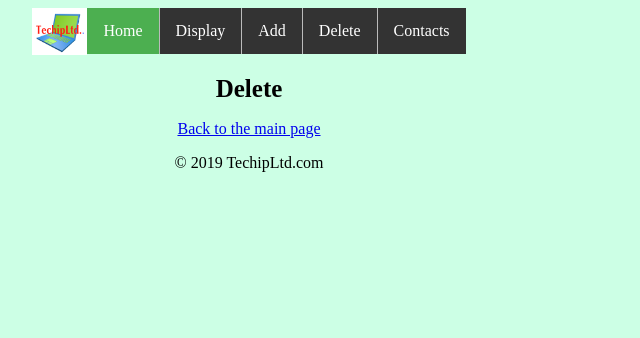
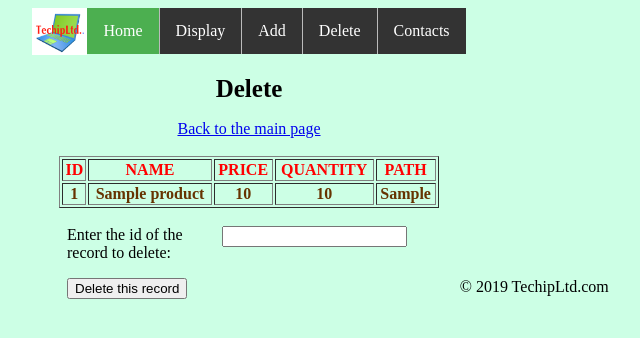
Before and after one commit to AltabHossain/assign2, a PHP site: page /delete.php in a window 1280 px wide. Shown: the top 338 px of the page, without its empty margins (391-1031 px from the left). Run offline with PHP 8.4, Linux system fonts and the light colour scheme; tables that the repository leaves empty or names only in its code hold one stand-in row (values such as "Sample post").

Commit message:
implement deletion in delete.php and deleterow.php.display.php has some changes.

```diff
--- a/delete.php
+++ b/delete.php
@@ -1,3 +1,4 @@
+<?php include 'config.php' ?>
 <!DOCTYPE html>
 <html lang='en'>
   <head>
@@ -11,9 +12,51 @@
     <!-- Logo and Nav bar -->
 
     <h1>Delete</h1>
-    <a href="./index.php">Back to the main page</a>
+    <a href="./index.php">Back to the main page</a> <br><br>
 
-    <!-- footer -->
-    <?php include('footer.php'); ?>
-  </body>
+    <!-- Embedded PHP code with Table -->
+      <table border="1" width="30%" height="30%">
+       <tr>
+       <th><font color='Red'>ID</font></th>
+       <th><font color='Red'>NAME</font></th>
+       <th><font color='Red'>PRICE</font></th>
+       <th><font color='Red'>QUANTITY</font></th>
+       <th><font color='Red'>PATH</font></th>
+       </tr>
+
+      <?php
+       $sql="SELECT * FROM products";
+       $aResult=mysql_query($sql);
+       while($rows = mysql_fetch_array($aResult,MYSQL_ASSOC))
+      {
+       $id = $rows['id'];
+       $name = $rows['name'];
+       $price = $rows['price'];
+       $qty = $rows['qty'];
+       $path = $rows['path'];
+      ?>
+       <tr>
+
+       <td><b><font color='#663300'><?php echo $id;?></font></b></td>
+       <td><b><font color='#663300'><?php echo $name;?></font></b></td>
+       <td><b><font color='#663300'><?php echo $price;?></font></b></td>
+       <td><b><font color='#663300'><?php echo $qty;?></font></b></td>
+       <td><b><font color='#663300'><?php echo $path;?></font></b></td>
+       </td>
+       </tr>
+      <?php } ?>
+      </table>
+
+	<!-- set this form to POST method and target this form to delete.php -->
+  <form id="form2" name="form2" method="post" action="deleterow.php">
+  <br />
+  <label for="id">Enter the id of the record to delete:</label>
+  <input name="id" type="text" id="id" /><br><br>
+<p>
+  <input type="submit" name="submit" value="Delete this record" />
+</p>
+  </form>
+ <!-- footer -->
+ <?php include('footer.php')?>
+</body>
 </html>
--- a/display.php
+++ b/display.php
@@ -12,7 +12,7 @@
     <!-- Logo and Nav bar -->
 
     <h1>Display</h1>
-    <a href="./index.php">Back to the main page</a>
+    <a href="./index.php">Back to the main page</a><br><br>
 
     <!-- Embedded PHP code with Table -->
       <table border="1" width="30%" height="30%">
```
Also changed, not shown: deleterow.php (added, +33 -0 lines).
